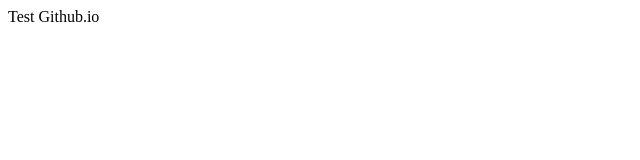
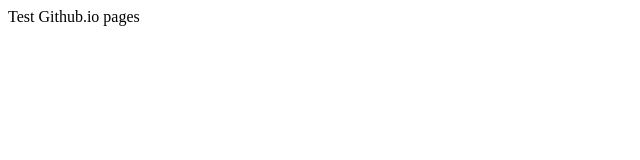
Before and after one commit to subjectcoach/subjectcoach.github.io, a plain HTML site: page index.html in a window 1280 px wide. Shown: the full height of the page, 0-640 px from the left. Drawn offline with Linux system fonts and the light colour scheme.

Commit message:
minor change

```diff
--- a/index.html
+++ b/index.html
@@ -4,6 +4,6 @@
 	<title>Testing</title>
 </head>
 <body>
-Test Github.io
+Test Github.io pages
 </body>
 </html>
```
